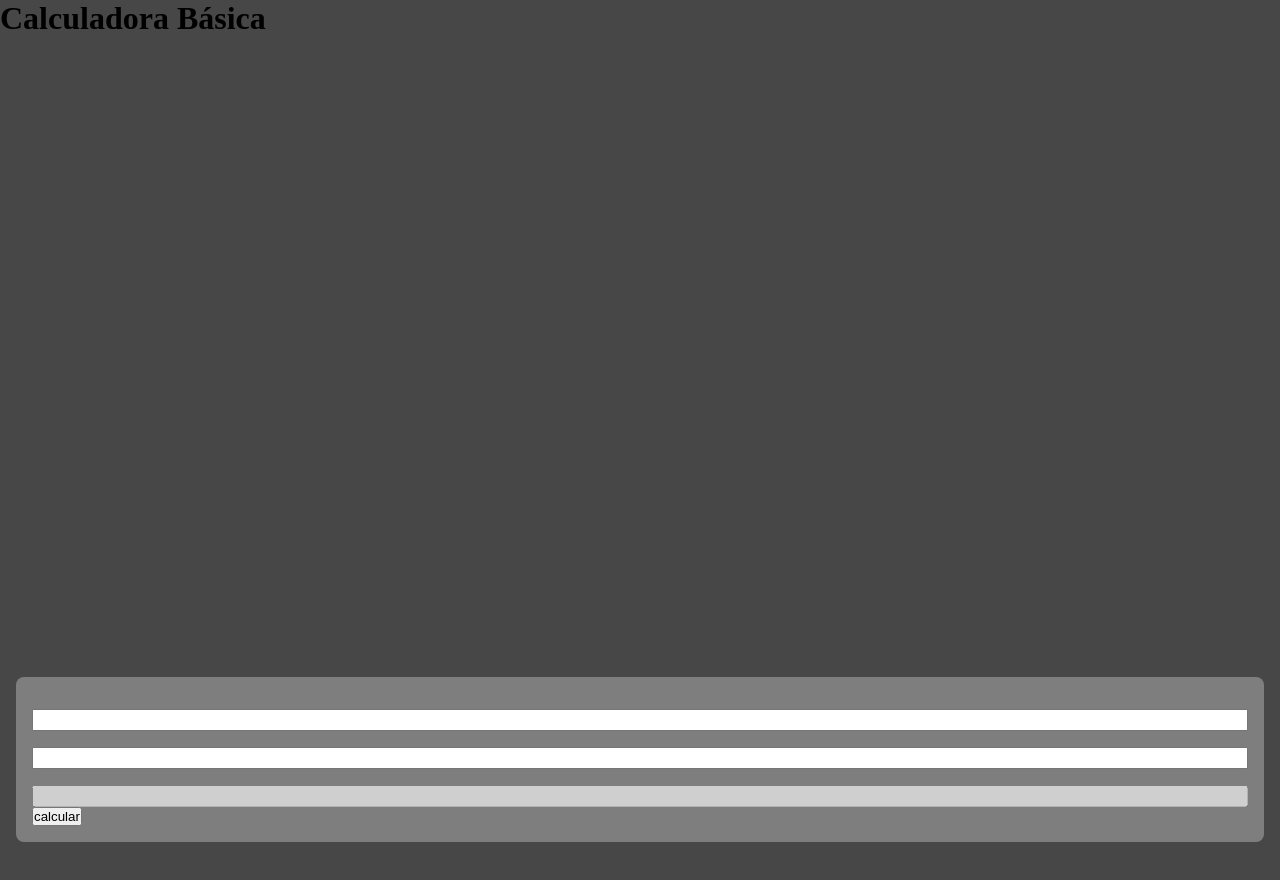
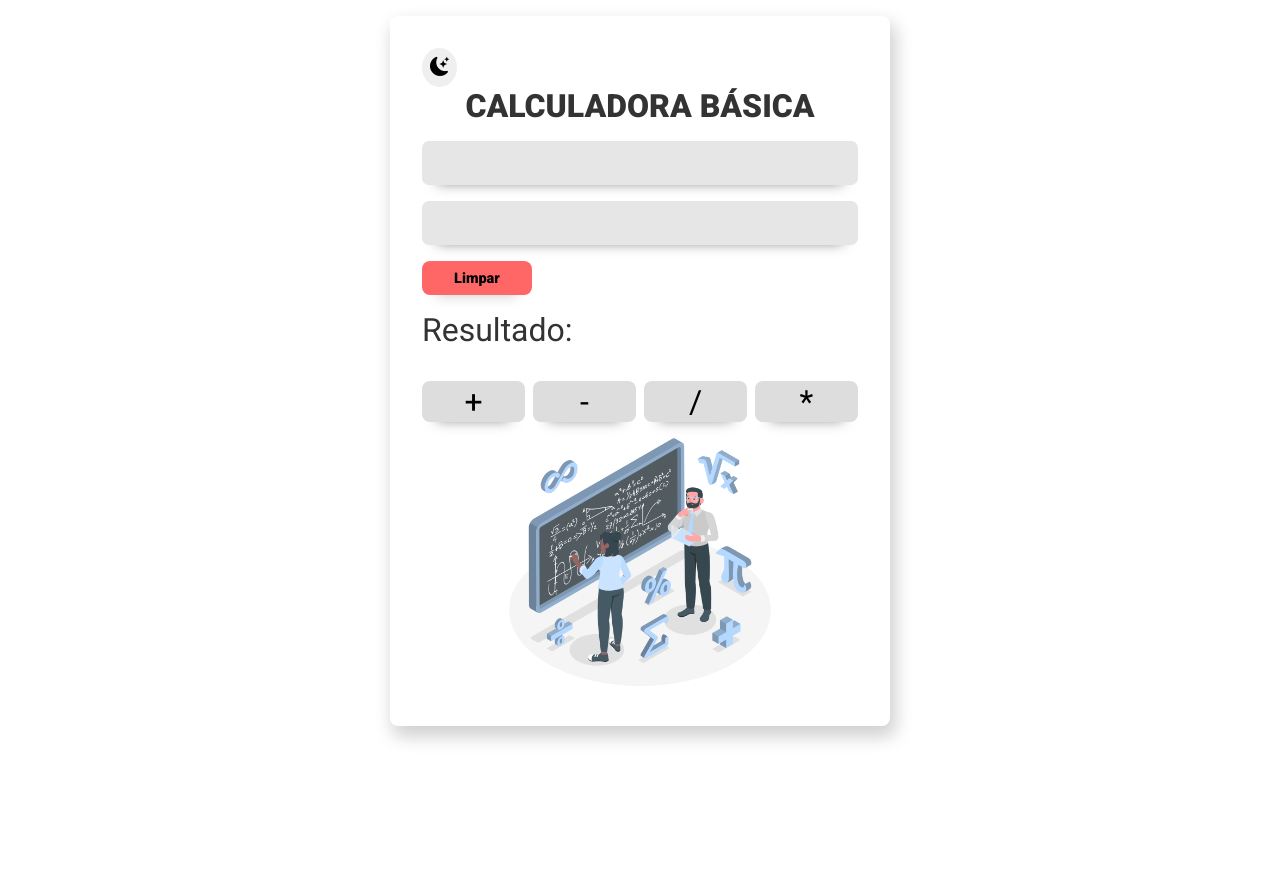
Before and after one commit to RafaGms/Calculadora_Javascript, a plain HTML site: page index.html in a window 1280 px wide. After the commit the page ends 800 px from the top, so only its background shows below. Drawn offline with nearby package versions, Linux system fonts and the light colour scheme.

Commit message:
Caluladora-theme

```diff
--- /dev/null
+++ b/css/calculadora.css
@@ -0,0 +1,110 @@
+.containerCalculadora {
+   max-width: 500px;
+   margin: 1rem;
+   padding: 2rem;
+   border-radius: 0.5rem;
+   background-color: #ffffff;
+   transition: 0.5s;
+   -webkit-box-shadow: 4px 9px 17px 2px rgba(209, 209, 209, 1);
+   -moz-box-shadow: 4px 9px 17px 2px rgba(209, 209, 209, 1);
+   box-shadow: 4px 9px 17px 2px rgba(209, 209, 209, 1);
+ }
+ .containerCalculadora h1 {
+   font-size: 2rem;
+   text-transform: uppercase;
+   font-weight: 900;
+   text-align: center;
+ }
+ .containerCalculadora input {
+   width: 100%;
+   margin-top: 1rem;
+   font-size: 1.5rem;
+   border: none;
+   border-radius: 7px;
+   font-weight: bolder;
+   background-color: #e2e2e2db;
+   outline: none;
+   padding: 0.5rem;
+   -webkit-box-shadow: 0px 13px 13px -15px rgba(0, 0, 0, 0.5);
+   -moz-box-shadow: 0px 13px 13px -15px rgba(0, 0, 0, 0.5);
+   box-shadow: 0px 13px 13px -15px rgba(0, 0, 0, 0.5);
+   transition: 0.25s;
+ }
+
+ .containerCalculadora input:focus {
+   background-color: #e8f0fe;
+   transform: scale(1.02);
+ }
+
+ .containerCalculadora .imagemMatematica {
+   max-width: 340px;
+   margin: 0 auto;
+   display: flex;
+   justify-content: center;
+ }
+ .containerCalculadora .imagemMatematica img {
+   width: 80%;
+ }
+
+ .contentBtn {
+   display: grid;
+   grid-template-columns: 1fr 1fr;
+   gap: 0.5rem;
+ }
+
+ .btnCalcular {
+   margin-top: 2rem;
+   border: none;
+   padding: 0.1rem 2rem;
+   font-size: 2rem;
+   background-color: #dddddd;
+   border-radius: 0.5rem;
+   transition: 0.25s;
+   -webkit-box-shadow: 0px 13px 13px -15px rgba(0, 0, 0, 0.5);
+   -moz-box-shadow: 0px 13px 13px -15px rgba(0, 0, 0, 0.5);
+   box-shadow: 0px 13px 13px -15px rgba(0, 0, 0, 0.5);
+ }
+ #btnLimpar{
+   margin-top: 1rem;
+   border: none;
+   padding: 0.5rem 2rem;
+   font-size: .910rem;
+   background-color: #ff6767;
+   border-radius: 0.5rem;
+   transition: 0.25s;
+   font-weight: bold;
+   -webkit-box-shadow: 0px 13px 13px -15px rgba(0, 0, 0, 0.5);
+   -moz-box-shadow: 0px 13px 13px -15px rgba(0, 0, 0, 0.5);
+   box-shadow: 0px 13px 13px -15px rgba(0, 0, 0, 0.5);
+ }
+
+ .btnCalcular:hover {
+   background-color: #dbe7fc;
+   transform: scale(1.1); /* Equal to scaleX(0.7) scaleY(0.7) */
+ }
+
+ .resultado {
+   text-overflow: ellipsis;
+   margin-top: 1rem;
+   font-size: 2rem;
+ }
+
+ @media screen and (min-width: 500px) {
+   .containerCalculadora {
+     margin: 1rem auto;
+     transition: 0.5s;
+   }
+   .contentBtn {
+     display: grid;
+     grid-template-columns: 1fr 1fr 1fr 1fr;
+     gap: 0.5rem;
+   }
+ }
+
+ .dark {
+   background-color: #1e1e1e;
+   -webkit-box-shadow: 17px 18px 12px -16px rgba(0, 0, 0, 1);
+   -moz-box-shadow: 17px 18px 12px -16px rgba(0, 0, 0, 1);
+   box-shadow: 17px 18px 12px -16px rgba(0, 0, 0, 1);
+   color: #fff;
+ }
--- a/css/global.css
+++ b/css/global.css
@@ -1,21 +1,34 @@
+@import url("https://fonts.googleapis.com/css2?family= Roboto :wght@100;400;500;900 & display=swap");
+
 * {
   box-sizing: border-box;
   margin: 0;
   padding: 0;
+  font-family: "Roboto", sem serifa;
 }
 
 body {
-  background-color: rgb(71, 71, 71);
-}
-.containerCalculadora {
-  padding: 1rem;
-  margin: 50% 1rem;
-  background-color: rgba(209, 209, 209, 0.404);
-  border-radius: .5rem;
+  background-color: rgb(244, 244, 244);
 }
 
-input {
-  width: 100%;
-  margin-top: 1rem;
-  font-size: 1rem;
+#sol {
+  font-size: 1.2rem;
 }
+
+#theme-toggle {
+  border-radius: 50%;
+  border: none;
+  padding: 0.5rem;
+}
+
+.light-theme {
+  background-color: #fff;
+  color: #333;
+  transition: .25s;
+}
+
+.dark-theme {
+  background-color: #333;
+  color: #fff;
+  transition: .25s;
+}
--- /dev/null
+++ b/css/main.css
@@ -0,0 +1,2 @@
+@import url("global.css");
+@import url("calculadora.css");
--- a/index.html
+++ b/index.html
@@ -1,22 +1,44 @@
 <!DOCTYPE html>
 <html lang="pt-BR">
+
 <head>
   <meta charset="UTF-8" />
   <meta http-equiv="X-UA-Compatible" content="IE=edge" />
   <meta name="viewport" content="width=device-width, initial-scale=1.0" />
-    <link rel="stylesheet" href="./css/global.css" />
+  <link rel="stylesheet" href="./css/main.css" />
+
+  <!-- Boostrap Icons -->
+  <link rel="stylesheet" href="https://cdn.jsdelivr.net/npm/bootstrap-icons@1.10.3/font/bootstrap-icons.css">
+
+  <link rel="shortcut icon" href="./assets/img/favicon-32x32.png" type="image/x-icon">
   <title>Calculadora</title>
 </head>
-  <body>
+
+<body class="light-theme">
+  <div class="containerCalculadora">
+    <button id="theme-toggle">
+      <i id="sol" class="bi bi-moon-stars-fill"></i>
+    </button>
     <h1>Calculadora Básica</h1>
-
-    <div class="containerCalculadora">
     <input type="text" id="num1" />
     <input type="text" id="num2" />
-      <input type="text" id="resultado" disabled />
-      <button onclick="somar()">calcular</button>
+    <div class="contentLimpar"></div>
+    <button id="btnLimpar">Limpar</button>
+    <p class="resultado">Resultado: <span id="resultado"></span></p>
+
+    <div class="contentBtn">
+      <button id="btnSomar" class="btnCalcular">+</button>
+      <button id="btnSubtrair" class="btnCalcular">-</button>
+      <button id="btnDividir" class="btnCalcular">/</button>
+      <button id="btnMultiplicar" class="btnCalcular">*</button>
+    </div>
+    <div class="imagemMatematica">
+      <img src="./assets/img/Mathematics-amico.png" alt="">
+    </div>
   </div>
 
-    <script src="./main.js"></script>
+  <script src="./js/calculo.js"></script>
+  <script src="./js/main.js"></script>
 </body>
+
 </html>
--- /dev/null
+++ b/js/calculo.js
@@ -0,0 +1,43 @@
+const btnSomar = document.getElementById("btnSomar");
+const btnSubtrair = document.getElementById("btnSubtrair");
+const btnDividir = document.getElementById("btnDividir");
+const btnMultiplicar = document.getElementById("btnMultiplicar");
+const btnLimpar = document.getElementById("btnLimpar");
+
+var resultado = document.getElementById("resultado");
+
+btnSomar.addEventListener("click", () => {
+  var num1 = document.getElementById("num1").value;
+  var num2 = document.getElementById("num2").value;
+  var soma = parseInt(num1) + parseInt(num2);
+
+  resultado.innerHTML = soma;
+});
+btnDividir.addEventListener("click", () => {
+  var num1 = document.getElementById("num1").value;
+  var num2 = document.getElementById("num2").value;
+  var divisao = parseInt(num1) / parseInt(num2);
+
+  resultado.innerHTML = divisao;
+});
+btnSubtrair.addEventListener("click", () => {
+  var num1 = document.getElementById("num1").value;
+  var num2 = document.getElementById("num2").value;
+  var subtrair = parseInt(num1) - parseInt(num2);
+
+  resultado.innerHTML = subtrair;
+});
+btnMultiplicar.addEventListener("click", () => {
+  var num1 = document.getElementById("num1").value;
+  var num2 = document.getElementById("num2").value;
+  var multiplicar = parseInt(num1) * parseInt(num2);
+
+  resultado.innerHTML = multiplicar;
+});
+btnLimpar.addEventListener("click", () => {
+ document.getElementById("num1").value = "";
+ document.getElementById("num2").value = "";
+
+
+  resultado.innerHTML = "";
+});
--- /dev/null
+++ b/js/main.js
@@ -0,0 +1,11 @@
+const themeToggle = document.querySelector("#theme-toggle");
+const luasol = document.querySelector("#sol");
+const container = document.querySelector(".containerCalculadora");
+const body = document.querySelector("body");
+
+themeToggle.addEventListener("click", () => {
+  luasol.classList.toggle("bi-sun-fill");
+  body.classList.toggle("dark-theme");
+  body.classList.toggle("light-theme");
+  container.classList.toggle("dark");
+});
--- a/main.js
+++ /dev/null
@@ -1,10 +0,0 @@
-function somar() {
-  const num1 = document.getElementById("num1").value;
-  const num2 = document.getElementById("num2").value;
-
-  result  = parseFloat(num1) + parseFloat(num2);
-
-  var resultado = document.getElementById("resultado");
-resultado.value = result;
-
-}
```
Also changed, not shown: assets/img/Mathematics-amico.png (added), assets/img/favicon-32x32.png (added). Lines whose indentation alone changed are shown as unchanged.
